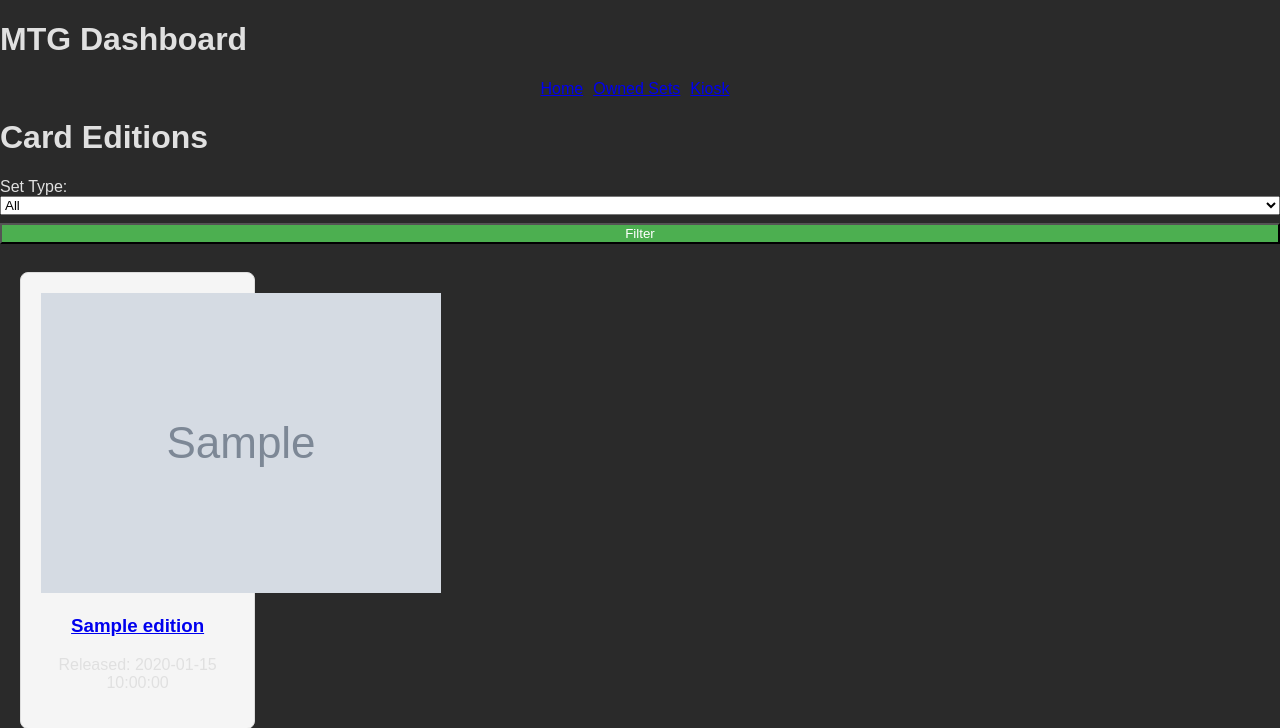
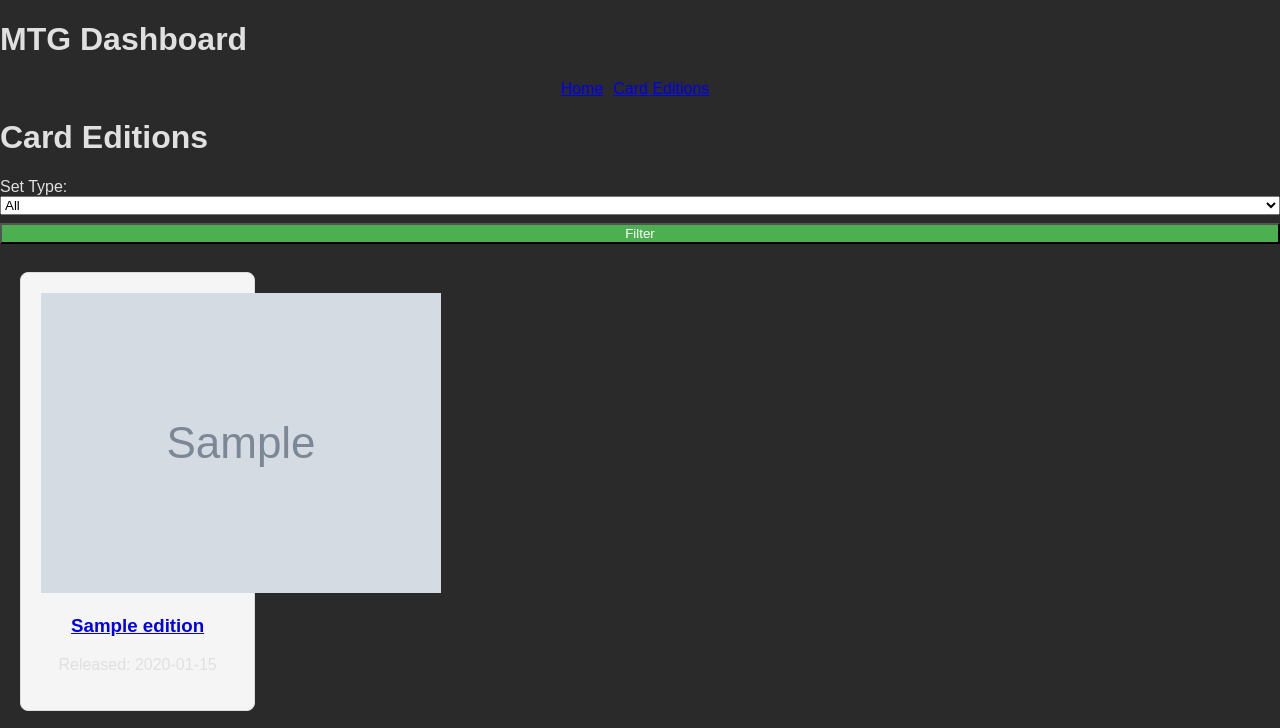
Before and after one commit to Gluthoric/Gluth-MTG, a Flask app: template templates/editions.html in a window 1280 px wide. Shown: the top 728 px of the page. Run offline with Flask 3, Linux system fonts and the light colour scheme; tables that the repository leaves empty hold one stand-in row (values such as "Sample post"); the template is opened without the code that fills it: values that come from a table or form of the project are taken from there, most other values are stand-ins (such as "Sample title", 1, 10 or a date in 2020); grey boxes marked "Sample" are stand-in pictures.

Commit message:
Committed the entire project folder for a comprehensive update

```diff
--- a/app.py
+++ b/app.py
@@ -1,5 +1,10 @@
+import os
 from flask import Flask, render_template, request, jsonify, redirect, url_for
-from models import db, Card, Set, Collection, Kiosk
+from models import db, Card, Edition
+from dotenv import load_dotenv
+
+# Load environment variables from .env file
+load_dotenv()
 
 app = Flask(__name__)
 
@@ -12,74 +17,81 @@ db.init_app(app)
 
 @app.route("/")
 def home():
-    return render_template('index.html')
+    return redirect(url_for('editions'))
 
-@app.route("/sets")
-def sets():
-    all_sets = Set.query.all()
-    return render_template('sets.html', sets=all_sets)
+@app.route("/editions")
+def editions():
+    page = request.args.get('page', 1, type=int)
+    per_page = 20  # Number of editions per page
 
-@app.route("/sets/<set_name>")
-def set_view(set_name):
+    set_type = request.args.get('set_type')
+
+    query = Edition.query
+
+    if set_type:
+        query = query.filter_by(set_type=set_type)
+
+    pagination = query.paginate(page=page, per_page=per_page, error_out=False)
+    editions = pagination.items
+    total_pages = pagination.pages
+
+    return render_template('editions.html', editions=pagination, page=page, total_pages=total_pages)
+
+@app.route("/editions/<edition_name>")
+def edition_view(edition_name):
     page = request.args.get('page', 1, type=int)
     per_page = 20  # Number of cards per page
-    set_obj = Set.query.filter_by(name=set_name).first_or_404()
-    pagination = Card.query.filter_by(set_id=set_obj.id).paginate(page, per_page, False)
-    cards_in_set = pagination.items
+
+    edition_obj = Edition.query.filter_by(name=edition_name).first_or_404()
+
+    color = request.args.get('color')
+    rarity = request.args.get('rarity')
+
+    query = Card.query.filter_by(edition_id=edition_obj.id)
+
+    if color:
+        query = query.filter(Card.colors.contains([color]))
+    if rarity:
+        query = query.filter_by(rarity=rarity)
+
+    pagination = query.paginate(page=page, per_page=per_page, error_out=False)
+    cards_in_edition = pagination.items
     total_pages = pagination.pages
-    return render_template('set_view.html', set_name=set_name, cards=cards_in_set, page=page, total_pages=total_pages)
 
-@app.route("/owned")
-def owned_sets():
-    owned_sets = db.session.query(Collection, Card, Set).join(Card, Collection.card_id == Card.id).join(Set, Card.set_id == Set.id).filter(
-        (Collection.quantity_foil > 0) | (Collection.quantity_nonfoil > 0)).with_entities(Set.name).distinct().all()
-    return render_template('owned_sets.html', sets=owned_sets)
+    edition_info = {
+        "icon_svg_uri": edition_obj.icon_svg_uri
+    }
 
-@app.route("/owned/<set_name>")
-def owned_set_view(set_name):
-    set_obj = Set.query.filter_by(name=set_name).first_or_404()
-    owned_cards = db.session.query(Collection, Card).join(Card, Collection.card_id == Card.id).filter(
-        Card.set_id == set_obj.id, (Collection.quantity_foil > 0) | (Collection.quantity_nonfoil > 0)).all()
-    return render_template('owned_set_view.html', set_name=set_name, cards=owned_cards)
-
-@app.route("/kiosk")
-def kiosk():
-    kiosk_items = db.session.query(Kiosk, Card, Set).join(Card, Kiosk.card_id == Card.id).join(Set, Card.set_id == Set.id).filter(
-        (Kiosk.quantity_foil > 0) | (Kiosk.quantity_nonfoil > 0)).all()
-    return render_template('kiosk.html', items=kiosk_items)
-
-@app.route("/kiosk/<set_name>")
-def kiosk_set_view(set_name):
-    set_obj = Set.query.filter_by(name=set_name).first_or_404()
-    cards_in_kiosk_set = db.session.query(Kiosk, Card).join(Card, Kiosk.card_id == Card.id).filter(
-        Card.set_id == set_obj.id, (Kiosk.quantity_foil > 0) | (Kiosk.quantity_nonfoil > 0)).all()
-    return render_template('kiosk_set_view.html', set_name=set_name, cards=cards_in_kiosk_set)
-
-@app.route("/cards")
-def all_cards():
-    cards = Card.query.all()
-    return render_template('all_cards.html', cards=cards)
+    return render_template('edition_view.html', edition_name=edition_name, edition_info=edition_info, cards=cards_in_edition, page=page, total_pages=total_pages)
 
 @app.route("/filter_cards", methods=["POST"])
 def filter_cards():
     criteria = request.json
     query = Card.query
-    if "name" in criteria:
-        query = query.filter(Card.name.ilike(f"%{criteria['name']}%"))
-    if "set_name" in criteria:
-        query = query.join(Set).filter(Set.name == criteria["set_name"])
-    if "min_price" in criteria:
-        query = query.filter(Card.prices["usd"].astext.cast(db.Float) >= criteria["min_price"])
-    if "max_price" in criteria:
-        query = query.filter(Card.prices["usd"].astext.cast(db.Float) <= criteria["max_price"])
+
+    if "colors" in criteria and criteria["colors"]:
+        query = query.filter(Card.colors.contains(criteria["colors"]))
+    if "rarities" in criteria and criteria["rarities"]:
+        query = query.filter(Card.rarity.in_(criteria["rarities"]))
+    if "searchTerm" in criteria and criteria["searchTerm"]:
+        query = query.filter(Card.name.ilike(f"%{criteria['searchTerm']}%"))
+    if "edition_name" in criteria and criteria["edition_name"]:
+        edition_obj = Edition.query.filter_by(name=criteria["edition_name"]).first_or_404()
+        query = query.filter_by(edition_id=edition_obj.id)
+
     filtered_cards = query.all()
-    return jsonify(filtered_cards)
+    result = []
+    for card in filtered_cards:
+        result.append({
+            'name': card.name,
+            'edition_name': card.edition.name,
+            'scryfall_id': card.scryfall_id,
+            'prices': card.prices,
+            'colors': card.colors,
+            'rarity': card.rarity
+        })
 
-# Card images endpoint
-@app.route("/static/card_images/<set_name>/<scryfall_id>")
-def card_images(set_name, scryfall_id):
-    # Logic to fetch and display card images
-    return f"/static/card_images/{set_name}/{scryfall_id}"
+    return jsonify(result)
 
 if __name__ == "__main__":
     app.run(debug=True)
--- a/templates/base.html
+++ b/templates/base.html
@@ -11,9 +11,8 @@
         <h1>MTG Dashboard</h1>
         <nav>
             <ul>
-                <li><a href="{{ url_for('index') }}">Home</a></li>
-                <li><a href="{{ url_for('owned_sets') }}">Owned Sets</a></li>
-                <li><a href="{{ url_for('kiosk') }}">Kiosk</a></li>
+                <li><a href="{{ url_for('home') }}">Home</a></li>
+                <li><a href="{{ url_for('editions') }}">Card Editions</a></li>
             </ul>
         </nav>
     </header>
```
Also changed, not shown: models.py (+5 -22 lines), templates/card_macro.html (+4 -5 lines), templates/edition_view.html (renamed from templates/set_view.html, +9 -8 lines), templates/sets.html (deleted, +0 -10 lines), 1 other file.
